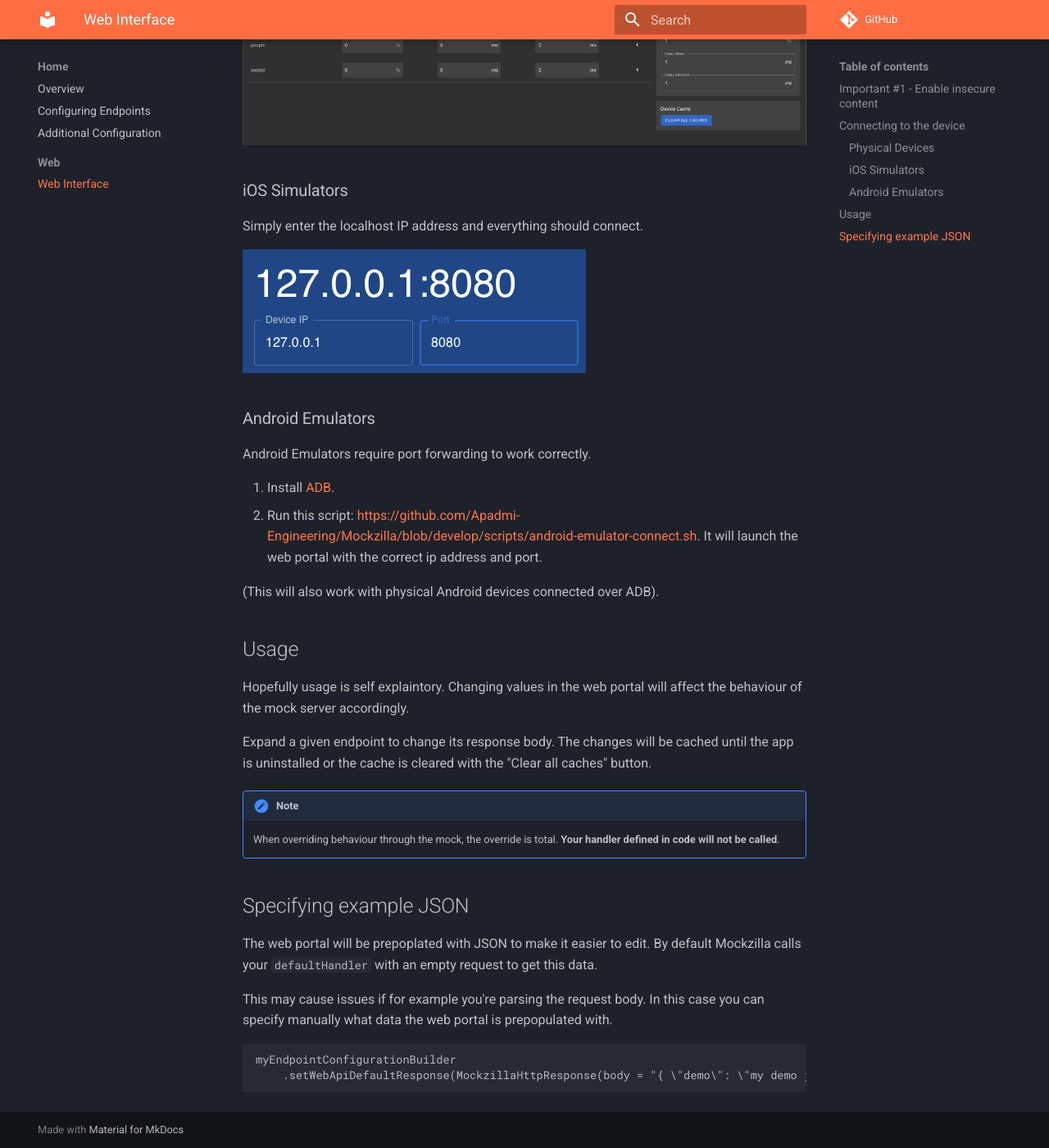
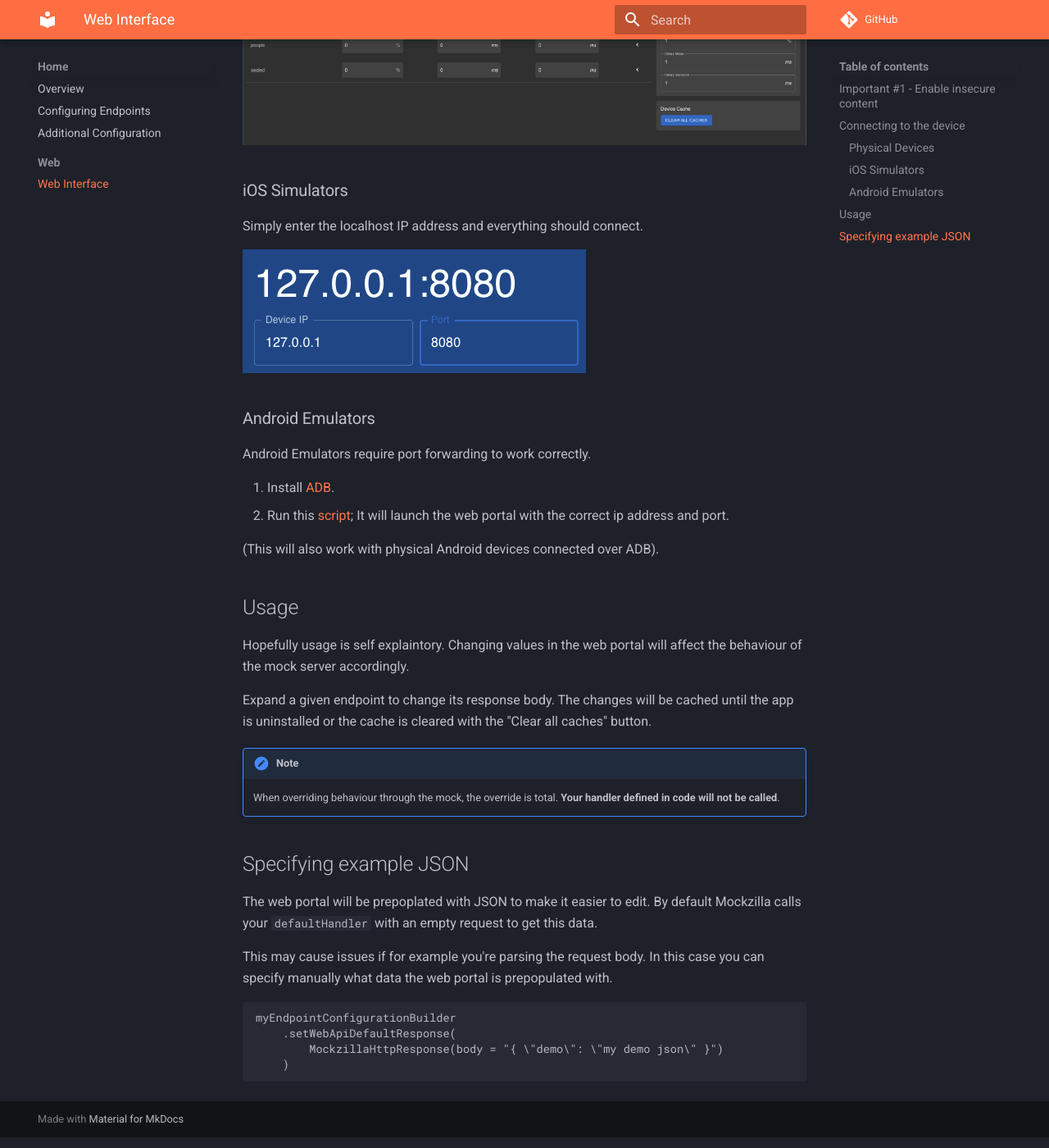
Before and after one commit to Apadmi-Engineering/Mockzilla, an MkDocs documentation site: the page built from docs/docs/web_interface.md, in a window 1280 px wide and 1400 px high, scrolled down 1503 px. Shown: the whole window at 82% size. Built offline with MkDocs 1.6.1 and Material for MkDocs 9.7.7, drawn with Linux system fonts in a browser that asks for light colours; comment, search, counter and statistics services are not loaded.

````diff
--- a/docs/docs/web_interface.md
+++ b/docs/docs/web_interface.md
@@ -50,7 +50,7 @@ Simply enter the localhost IP address and everything should connect.
 Android Emulators require port forwarding to work correctly.
 
 1. Install [ADB](https://developer.android.com/studio/command-line/adb).
-2. Run this script: [https://github.com/Apadmi-Engineering/Mockzilla/blob/develop/scripts/android-emulator-connect.sh](). It will launch the web portal with the correct ip address and port.
+2. Run this [script](https://github.com/Apadmi-Engineering/Mockzilla/blob/develop/scripts/android-emulator-connect.sh); It will launch the web portal with the correct ip address and port.
 
 (This will also work with physical Android devices connected over ADB).
 
@@ -71,6 +71,8 @@ This may cause issues if for example you're parsing the request body. In this ca
 
 ```
 myEndpointConfigurationBuilder
-	.setWebApiDefaultResponse(MockzillaHttpResponse(body = "{ \"demo\": \"my demo json\" }"))
+	.setWebApiDefaultResponse(
+		MockzillaHttpResponse(body = "{ \"demo\": \"my demo json\" }")
+	)
 
 ```
````
Also changed, not shown: docs/docs/endpoints.md (+1 -1 lines), docs/docs/index.md (+3 -5 lines), README.md, 3 other files.
